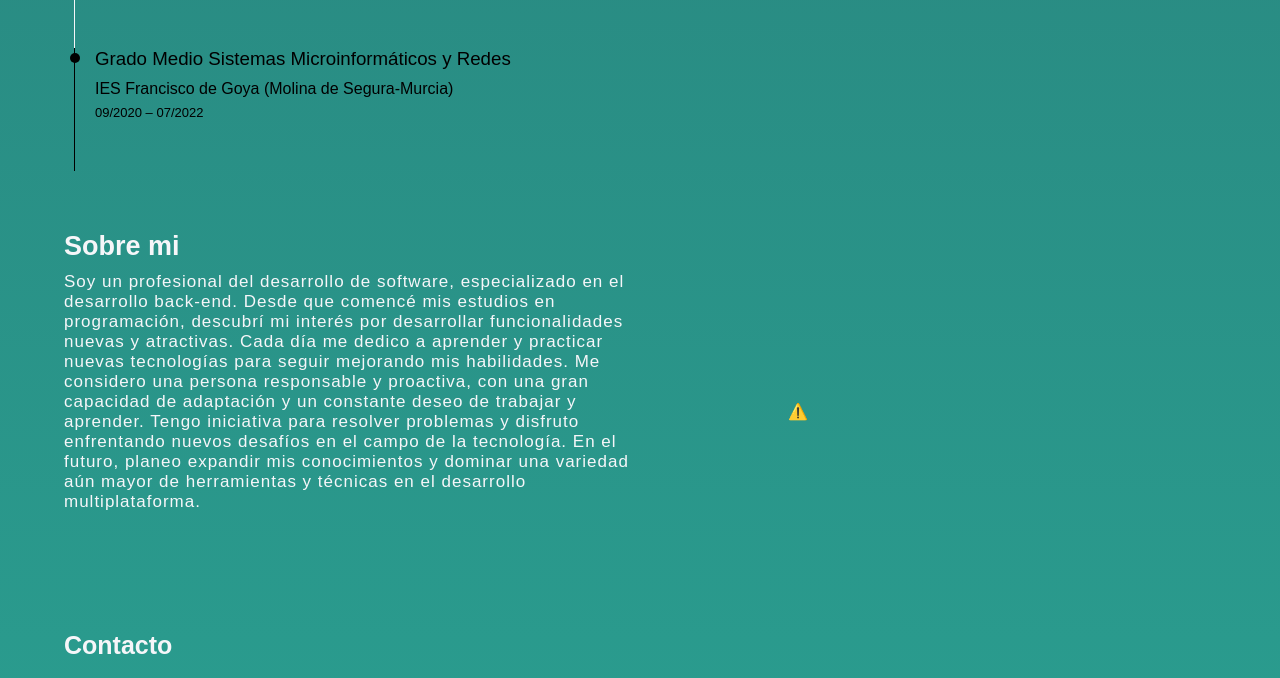
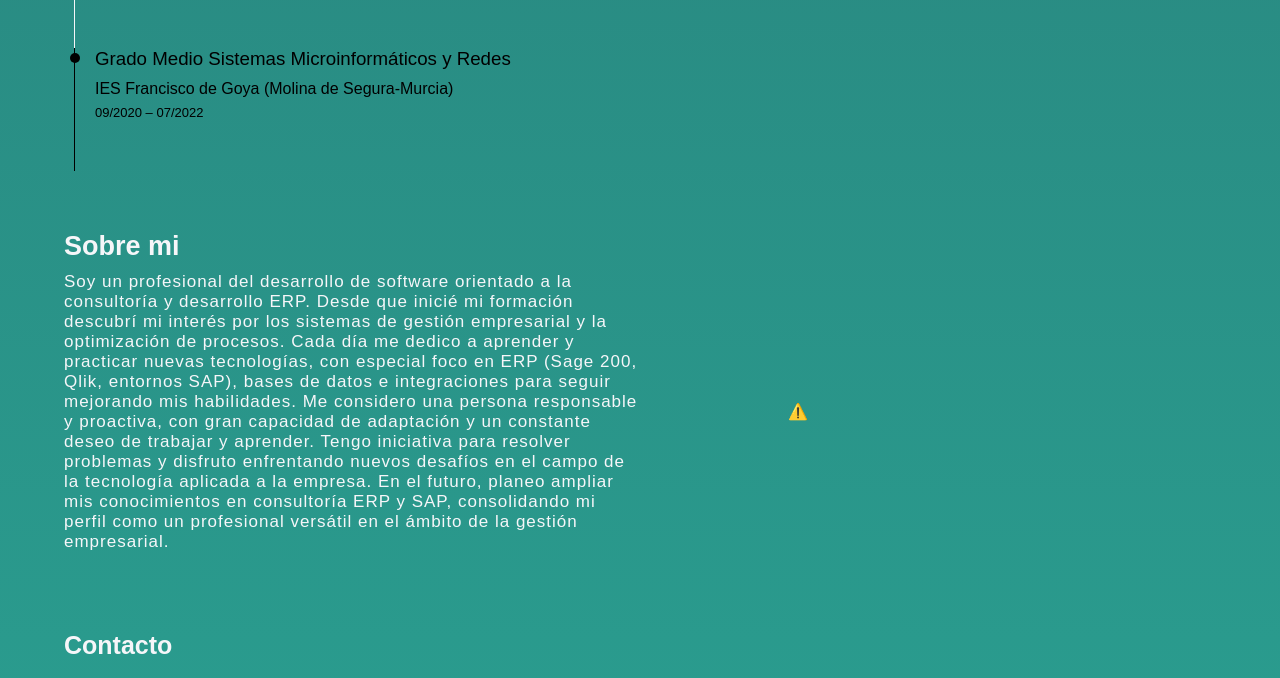
Before and after one commit to Rodriguez710/Portfolio, an Astro site: page / in a window 1280 px wide. Shown: the part 3374-4052 px from the top of the page. Built offline with nearby package versions, Linux system fonts and the light colour scheme; Astro itself is replaced by a stand-in of ours; no server answers; a web font is replaced by a local one.

Commit message:
Update About.astro

```diff
--- a/src/components/main/about/About.astro
+++ b/src/components/main/about/About.astro
@@ -4,15 +4,12 @@
     <div class="container-text-about">
       <h2 class="title-about" id="sobremi">Sobre mi</h2>
       <p>
-        Soy un profesional del desarrollo de software, especializado en el
-        desarrollo back-end. Desde que comencé mis estudios en
-        programación, descubrí mi interés por desarrollar funcionalidades nuevas y atractivas. Cada día me dedico a aprender y practicar nuevas tecnologías
-        para seguir mejorando mis habilidades. Me considero una persona
-        responsable y proactiva, con una gran capacidad de adaptación y
-        un constante deseo de trabajar y aprender. Tengo iniciativa para
-        resolver problemas y disfruto enfrentando nuevos desafíos en el campo de
-        la tecnología. En el futuro, planeo expandir mis conocimientos y dominar
-        una variedad aún mayor de herramientas y técnicas en el desarrollo multiplataforma.
+        Soy un profesional del desarrollo de software orientado a la consultoría y desarrollo ERP. Desde que inicié mi formación descubrí mi interés por los sistemas de gestión empresarial
+        y la optimización de procesos. Cada día me dedico a aprender y practicar nuevas tecnologías, con especial foco en ERP (Sage 200, Qlik, entornos SAP),
+        bases de datos e integraciones para seguir mejorando mis habilidades.
+        Me considero una persona responsable y proactiva, con gran capacidad de adaptación y un constante deseo de trabajar y aprender.
+        Tengo iniciativa para resolver problemas y disfruto enfrentando nuevos desafíos en el campo de la tecnología aplicada a la empresa.
+        En el futuro, planeo ampliar mis conocimientos en consultoría ERP y SAP, consolidando mi perfil como un profesional versátil en el ámbito de la gestión empresarial.
       </p>
     </div>
     <div class="container-svg-about">
```
